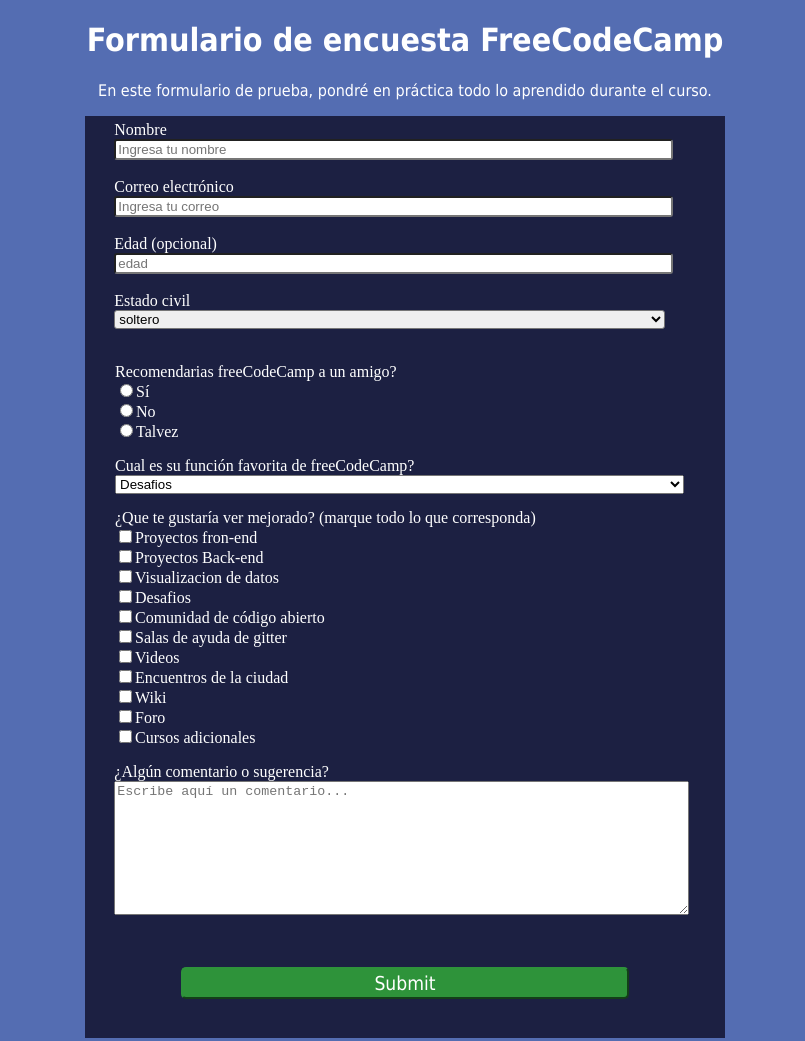
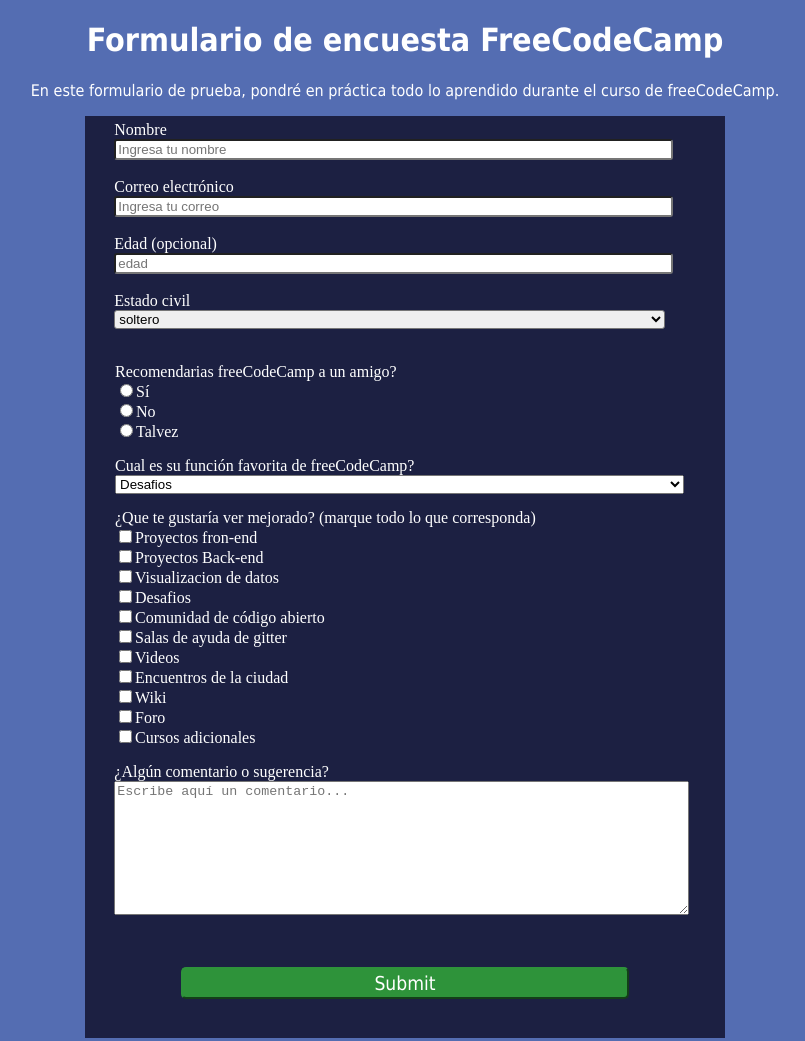
Before and after one commit to Leonardoasd/leonardoasd.github.io, a plain HTML site: page index.html in a window 1280 px wide. Shown: the whole page, without its empty margins (235-1040 px from the left). Drawn offline with Linux system fonts and the light colour scheme.

Commit message:
añadi descripcion

```diff
--- a/index.html
+++ b/index.html
@@ -10,7 +10,7 @@
 <body>
     <h1 id="title"> Formulario de encuesta FreeCodeCamp</h1>
     <p id="description">En este formulario de prueba, pondré en práctica todo lo
-        aprendido durante el curso.</p>
+        aprendido durante el curso de freeCodeCamp.</p>
     <form id="survey-form" required>
       <fieldset class="per-fieldset">
         <label id="name-label" class="nombre"><div class="letras">Nombre</div> <input class="firts-fieldset" type="text" id="name" placeholder="Ingresa tu nombre" required></label><br>
```
